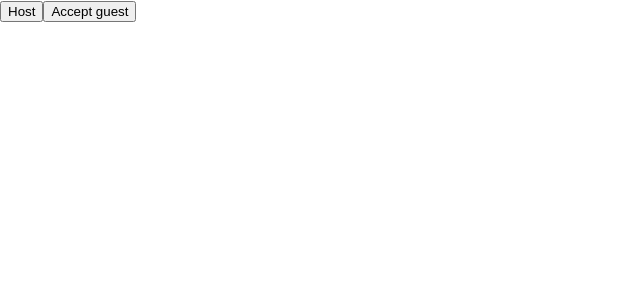
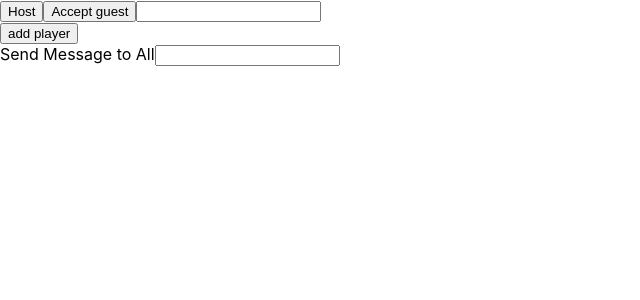
Before and after one commit to bones-bones/delta-green-form, a React (Create React App) app: page /host in a window 1280 px wide. Shown: the top 300 px of the page, without its empty margins (0-640 px from the left). Built offline with nearby package versions, Linux system fonts and the light colour scheme.

Commit message:
multiple client

```diff
--- a/src/host-frame/HostFrame.tsx
+++ b/src/host-frame/HostFrame.tsx
@@ -1,61 +1,59 @@
-// import styled from '@emotion/styled';
+import styled from '@emotion/styled';
 
 import React, { useEffect, useState } from 'react';
-import { beginProjection } from '../rtc';
+import { Connection } from './connection';
 export const HostFrame = () => {
-    const [connection, setConnection] = useState<RTCPeerConnection>();
-    const [dataChannel, setDataChannel] = useState<RTCDataChannel>();
-
-    useEffect(() => {
-        if (connection) {
-            const monkeyOnDataChannel = connection.ondatachannel;
-
-            connection.ondatachannel = (args) => {
-                setDataChannel(args.channel);
-                monkeyOnDataChannel?.apply(connection, [args]);
-            };
+    const [registrations, setRegistrations] = useState<
+        Record<
+            string,
+            {
+                channel: RTCDataChannel;
+                connection: RTCPeerConnection;
             }
-    }, [connection]);
+        >
+    >({});
+    const [showRow, setShowRow] = useState<boolean>(true);
 
     return (
         <>
-            <button
-                onClick={async () => {
-                    const { dataChannel, peerConnection } =
-                        await beginProjection();
-                    setConnection(peerConnection);
-                    setDataChannel(dataChannel);
+            <ConnectionsTable>
+                {Object.entries(registrations).map(([name]) => {
+                    return <div key={name}>{name}</div>;
+                })}
+            </ConnectionsTable>
+            {showRow && (
+                <Connection
+                    registerConnection={({ name, channel, connection }) => {
+                        setRegistrations({
+                            [name]: { channel, connection },
+                            ...registrations,
+                        });
+                        setShowRow(false);
                     }}
-            >
-                Host
-            </button>
-            <button
-                onClick={async () => {
-                    const resp = JSON.parse(
-                        (await navigator.clipboard.readText()).replaceAll(
-                            '\\\\',
-                            '\\'
-                        )
-                    );
-                    connection?.setRemoteDescription(resp);
-                }}
-            >
-                Accept guest
-            </button>
-            {connection && (
+                />
+            )}
+            <br></br>
+
+            <button onClick={() => setShowRow(true)}>add player</button>
+            <br></br>
+            <label htmlFor="sendAll">Send Message to All</label>
             <input
+                id="sendAll"
                 onChange={({ target: { value } }) => {
-                        if (dataChannel) {
-                            dataChannel.send(
+                    Object.values(registrations).forEach(({ channel }) => {
+                        if (channel) {
+                            channel.send(
                                 JSON.stringify({
                                     title: 'title',
                                     message: value,
                                 })
                             );
                         }
+                    });
                 }}
             />
-            )}
         </>
     );
 };
+
+const ConnectionsTable = styled.div();
--- /dev/null
+++ b/src/host-frame/connection/Connection.tsx
@@ -0,0 +1,74 @@
+import React, { useEffect, useState } from 'react';
+import { beginProjection } from '../../rtc';
+
+interface Props {
+    registerConnection: ({
+        connection,
+        channel,
+        name,
+    }: {
+        connection: RTCPeerConnection;
+        channel: RTCDataChannel;
+        name: string;
+    }) => void;
+}
+
+export const Connection = ({ registerConnection }: Props) => {
+    const [connection, setConnection] = useState<RTCPeerConnection>();
+    const [dataChannel, setDataChannel] = useState<RTCDataChannel>();
+    const [name, setName] = useState<string>('');
+
+    useEffect(() => {
+        if (connection) {
+            const monkeyOnDataChannel = connection.ondatachannel;
+
+            connection.ondatachannel = (args) => {
+                setDataChannel(args.channel);
+                monkeyOnDataChannel?.apply(connection, [args]);
+            };
+        }
+    }, [connection]);
+
+    return (
+        <>
+            <button
+                onClick={async () => {
+                    const { dataChannel, peerConnection } =
+                        await beginProjection();
+                    setConnection(peerConnection);
+                    setDataChannel(dataChannel);
+                }}
+            >
+                Host
+            </button>
+            <button
+                onClick={async () => {
+                    const resp = JSON.parse(
+                        (await navigator.clipboard.readText()).replaceAll(
+                            '\\\\',
+                            '\\'
+                        )
+                    );
+                    await connection?.setRemoteDescription(resp);
+                    if (dataChannel && connection) {
+                        registerConnection({
+                            connection,
+                            channel: dataChannel,
+                            name,
+                        });
+                    }
+                }}
+            >
+                Accept guest
+            </button>
+            <input
+                type="text"
+                onBlur={({ target: { value } }) => {
+                    setName(value);
+                }}
+            />
+        </>
+    );
+};
+
+Connection.displayName = 'Connection';
--- /dev/null
+++ b/src/host-frame/connection/index.ts
@@ -0,0 +1 @@
+export { Connection } from './Connection';
--- a/src/notifications/Notifications.tsx
+++ b/src/notifications/Notifications.tsx
@@ -20,15 +20,15 @@ export const Notifications = () => {
             // eslint-disable-next-line @typescript-eslint/no-non-null-assertion
             const dataChannelMessageRef = localDataChannel.onmessage!; // doing this because of the connection handling built into the beginProjection logic
 
-            localDataChannel.onmessage = (message) => {
-                console.log('monkey patch', message); // todo don't do this too many times
+            localDataChannel.onmessage = (channelMessage) => {
+                console.log('monkey patch', channelMessage); // todo don't do this too many times
                 try {
-                    const resp = JSON.parse(message.data);
+                    const { message, title } = JSON.parse(channelMessage.data);
 
                     dispatch(
                         actions.addMessage({
-                            message: resp.message,
-                            title: resp.title,
+                            message,
+                            title,
                         })
                     );
 
```
Lines whose indentation alone changed are shown as unchanged.
